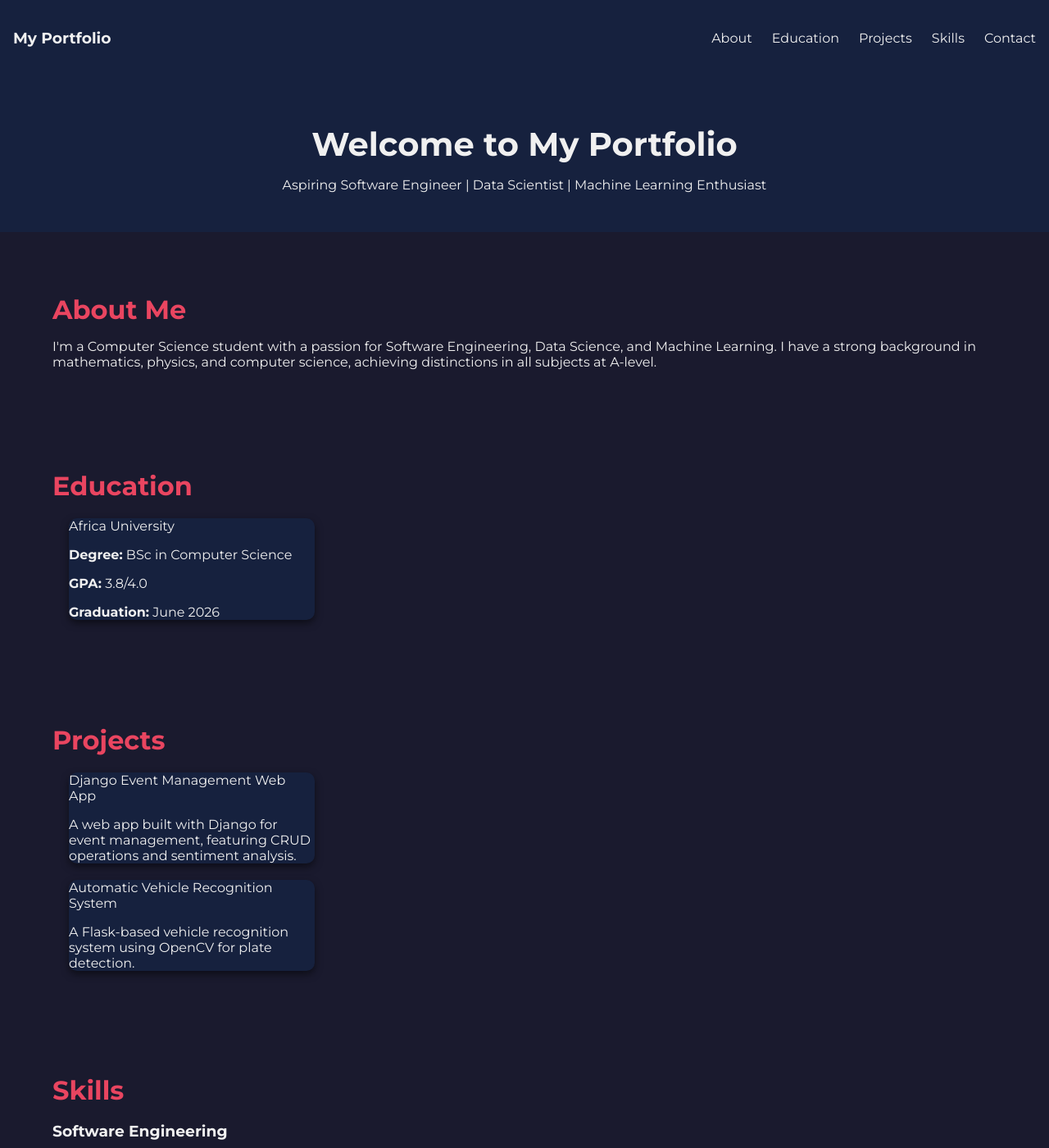
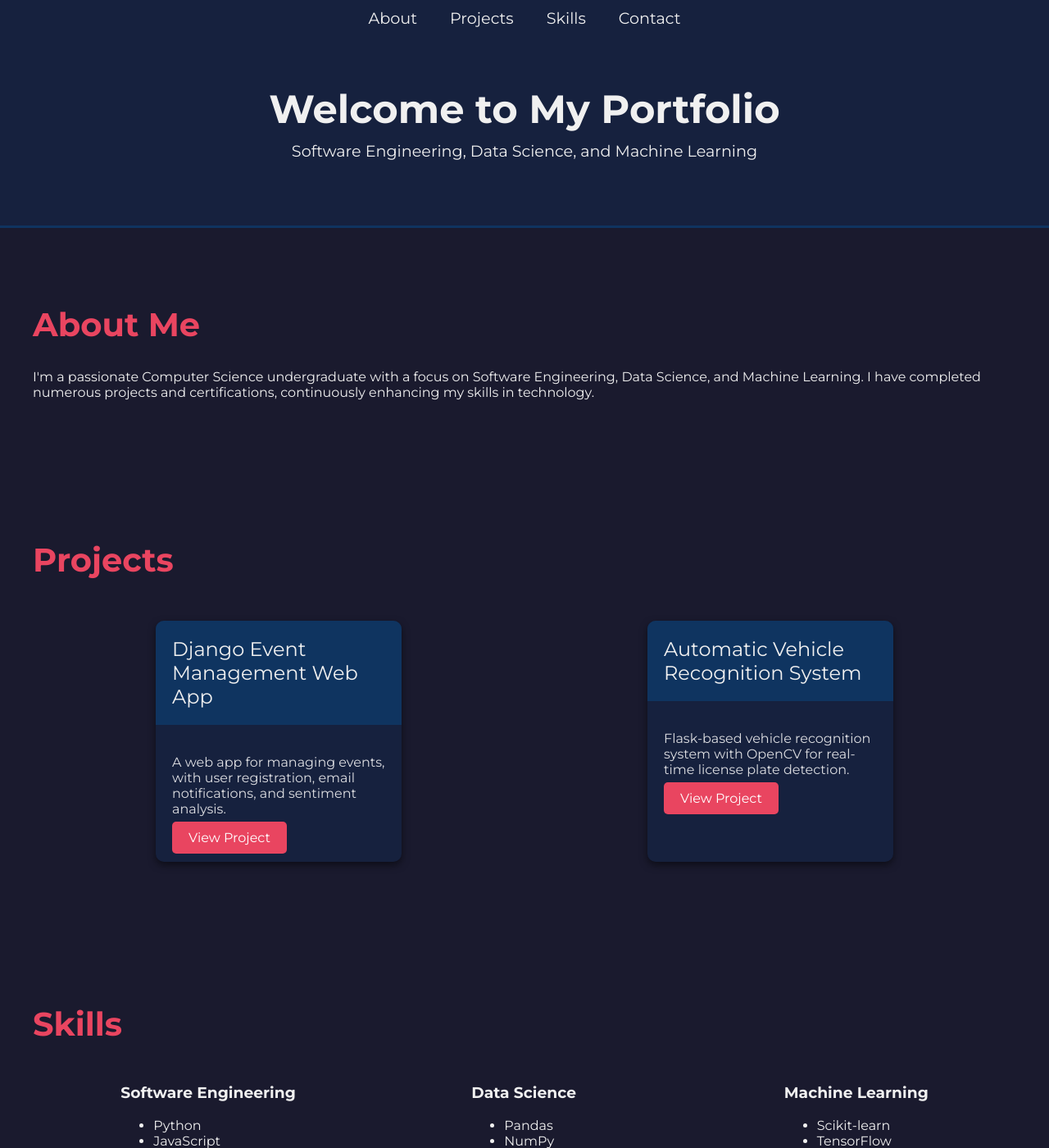
Before and after one commit to NyashaEysenck/NyashaEysenck.github.io, a Jekyll site: the page index.html, which Jekyll copies as it is, in a window 1280 px wide and 1400 px high. Shown: the whole window at 82% size. Built offline with Jekyll 4.4.1, drawn with Linux system fonts in a browser that asks for light colours; some of the changed text lies outside the part shown.

Commit message:
Update index.html

```diff
--- a/index.html
+++ b/index.html
@@ -3,42 +3,45 @@
 <head>
     <meta charset="UTF-8">
     <meta name="viewport" content="width=device-width, initial-scale=1.0">
-    <title>My Portfolio</title>
+    <title>Portfolio | [Your Name]</title>
     <link rel="stylesheet" href="https://cdnjs.cloudflare.com/ajax/libs/font-awesome/6.0.0-beta3/css/all.min.css">
     <link href="https://fonts.googleapis.com/css2?family=Montserrat:wght@400;700&display=swap" rel="stylesheet">
     <style>
         body {
             font-family: 'Montserrat', sans-serif;
+            margin: 0;
+            padding: 0;
             background-color: #1a1a2e;
             color: #f0f0f0;
-            margin: 0;
-            padding: 0;
         }
 
         /* Navbar */
         nav {
             background-color: #16213e;
-            padding: 1rem;
-            display: flex;
-            justify-content: space-between;
-            align-items: center;
+            padding: 10px 0;
+            position: sticky;
+            top: 0;
+            width: 100%;
+            z-index: 100;
         }
 
         nav ul {
-            list-style: none;
+            list-style-type: none;
+            padding: 0;
+            margin: 0;
             display: flex;
-            gap: 1.5rem;
+            justify-content: center;
         }
 
         nav ul li {
-            display: inline;
+            margin: 0 20px;
         }
 
         nav ul li a {
+            text-decoration: none;
             color: #f0f0f0;
-            text-decoration: none;
-            font-size: 1rem;
-            transition: color 0.3s ease;
+            font-size: 1.2rem;
+            transition: color 0.3s;
         }
 
         nav ul li a:hover {
@@ -46,35 +49,47 @@
         }
 
         header {
-            background-color: #16213e;
-            padding: 2rem;
+            background: #16213e;
+            padding: 60px 20px;
             text-align: center;
+            border-bottom: 3px solid #0f3460;
         }
 
-        h1 {
-            font-size: 2.5rem;
-            margin-bottom: 0.5rem;
+        header h1 {
+            font-size: 3rem;
+            margin: 0;
+            color: #f0f0f0;
+        }
+
+        header p {
+            font-size: 1.2rem;
+            margin-top: 10px;
+        }
+
+        section {
+            padding: 60px 20px;
         }
 
         h2 {
-            font-size: 2rem;
-            margin-bottom: 1rem;
+            font-size: 2.5rem;
+            margin-bottom: 30px;
             color: #e94560;
         }
 
-        .section {
-            padding: 2rem 4rem;
-            margin: 1rem 0;
-        }
-
-        /* Common Styles */
         .container {
             max-width: 1200px;
             margin: 0 auto;
         }
 
+        /* Project Cards */
+        .row {
+            display: flex;
+            flex-wrap: wrap;
+            justify-content: space-around;
+        }
+
         .card {
-            background: #16213e;
+            background-color: #16213e;
             border-radius: 10px;
             box-shadow: 0 4px 10px rgba(0, 0, 0, 0.5);
             width: 300px;
@@ -87,25 +102,37 @@
             box-shadow: 0 8px 20px rgba(0, 0, 0, 0.7);
         }
 
+        .card-header {
+            background-color: #0f3460;
+            padding: 20px;
+            font-size: 1.5rem;
+            color: #f0f0f0;
+            border-radius: 10px 10px 0 0;
+        }
+
+        .card-body {
+            padding: 20px;
+            color: #dcdde1;
+        }
+
         .btn-primary {
             background-color: #e94560;
-            border: none;
+            padding: 10px 20px;
+            border-radius: 5px;
             color: white;
-            padding: 10px 20px;
             text-decoration: none;
-            border-radius: 5px;
-            transition: background-color 0.3s ease;
         }
 
         .btn-primary:hover {
             background-color: #9a2f3c;
         }
 
+        /* Footer */
         footer {
+            background-color: #0f3460;
+            padding: 20px;
+            color: #dcdde1;
             text-align: center;
-            padding: 1rem;
-            background-color: #0f3460;
-            color: #dcdde1;
         }
 
         footer a {
@@ -122,112 +149,98 @@
 
 <!-- Navbar -->
 <nav>
-    <div class="logo">
-        <h3>My Portfolio</h3>
-    </div>
     <ul>
         <li><a href="#about">About</a></li>
-        <li><a href="#education">Education</a></li>
         <li><a href="#projects">Projects</a></li>
         <li><a href="#skills">Skills</a></li>
         <li><a href="#contact">Contact</a></li>
     </ul>
 </nav>
 
-<!-- Header Section -->
+<!-- Header -->
 <header>
     <h1>Welcome to My Portfolio</h1>
-    <p>Aspiring Software Engineer | Data Scientist | Machine Learning Enthusiast</p>
+    <p>Software Engineering, Data Science, and Machine Learning</p>
 </header>
 
 <!-- About Section -->
-<section id="about" class="section">
+<section id="about">
     <div class="container">
         <h2>About Me</h2>
-        <p>I'm a Computer Science student with a passion for Software Engineering, Data Science, and Machine Learning. I have a strong background in mathematics, physics, and computer science, achieving distinctions in all subjects at A-level.</p>
+        <p>I'm a passionate Computer Science undergraduate with a focus on Software Engineering, Data Science, and Machine Learning. I have completed numerous projects and certifications, continuously enhancing my skills in technology.</p>
     </div>
 </section>
 
-<!-- Education Section -->
-<section id="education" class="section">
+<!-- Projects Section -->
+<section id="projects">
     <div class="container">
-        <h2>Education</h2>
-        <div class="card">
-            <div class="card-header">Africa University</div>
-            <div class="card-body">
-                <p><strong>Degree:</strong> BSc in Computer Science</p>
-                <p><strong>GPA:</strong> 3.8/4.0</p>
-                <p><strong>Graduation:</strong> June 2026</p>
+        <h2>Projects</h2>
+        <div class="row">
+            <!-- Project 1 -->
+            <div class="card">
+                <div class="card-header">
+                    Django Event Management Web App
+                </div>
+                <div class="card-body">
+                    <p>A web app for managing events, with user registration, email notifications, and sentiment analysis.</p>
+                    <a href="#" class="btn-primary">View Project</a>
+                </div>
+            </div>
+            <!-- Project 2 -->
+            <div class="card">
+                <div class="card-header">
+                    Automatic Vehicle Recognition System
+                </div>
+                <div class="card-body">
+                    <p>Flask-based vehicle recognition system with OpenCV for real-time license plate detection.</p>
+                    <a href="#" class="btn-primary">View Project</a>
+                </div>
+            </div>
+            <!-- Add more projects as needed -->
+        </div>
+    </div>
+</section>
+
+<!-- Skills Section -->
+<section id="skills">
+    <div class="container">
+        <h2>Skills</h2>
+        <div class="row">
+            <div class="col">
+                <h3>Software Engineering</h3>
+                <ul>
+                    <li>Python</li>
+                    <li>JavaScript</li>
+                    <li>SQL</li>
+                    <li>Django</li>
+                    <li>Flask</li>
+                </ul>
+            </div>
+            <div class="col">
+                <h3>Data Science</h3>
+                <ul>
+                    <li>Pandas</li>
+                    <li>NumPy</li>
+                    <li>Matplotlib</li>
+                    <li>Data Wrangling</li>
+                </ul>
+            </div>
+            <div class="col">
+                <h3>Machine Learning</h3>
+                <ul>
+                    <li>Scikit-learn</li>
+                    <li>TensorFlow</li>
+                    <li>OpenCV</li>
+                    <li>EasyOCR</li>
+                </ul>
             </div>
         </div>
     </div>
 </section>
 
-<!-- Projects Section -->
-<section id="projects" class="section">
-    <div class="container">
-        <h2>Projects</h2>
-        <div class="row">
-            <div class="card">
-                <div class="card-header">Django Event Management Web App</div>
-                <div class="card-body">
-                    <p>A web app built with Django for event management, featuring CRUD operations and sentiment analysis.</p>
-                </div>
-            </div>
-            <div class="card">
-                <div class="card-header">Automatic Vehicle Recognition System</div>
-                <div class="card-body">
-                    <p>A Flask-based vehicle recognition system using OpenCV for plate detection.</p>
-                </div>
-            </div>
-        </div>
-    </div>
-</section>
-
-<!-- Skills Section -->
-<section id="skills" class="section">
-    <div class="container">
-        <h2>Skills</h2>
-        <div>
-            <h3>Software Engineering</h3>
-            <ul>
-                <li>Python, C++, JavaScript</li>
-                <li>Flask, Django, React</li>
-                <li>SQL, MongoDB</li>
-            </ul>
-        </div>
-        <div>
-            <h3>Data Science</h3>
-            <ul>
-                <li>Pandas, NumPy</li>
-                <li>Scikit-learn</li>
-                <li>Data Wrangling and Visualization</li>
-            </ul>
-        </div>
-        <div>
-            <h3>Machine Learning</h3>
-            <ul>
-                <li>TensorFlow, Keras</li>
-                <li>YOLO, ResNet, VGG</li>
-                <li>Model Training and Optimization</li>
-            </ul>
-        </div>
-    </div>
-</section>
-
-<!-- Contact Section -->
-<section id="contact" class="section">
-    <div class="container">
-        <h2>Contact Me</h2>
-        <p>Email: <a href="mailto:youremail@example.com">youremail@example.com</a></p>
-    </div>
-</section>
-
 <!-- Footer -->
-<footer>
-    <p>&copy; 2024 My Portfolio. All rights reserved.</p>
-    <a href="https://github.com/yourusername" target="_blank"><i class="fab fa-github"></i></a>
-    <a href="https://linkedin.com/in/yourusername" target="_blank"><i class="fab fa-linkedin"></i></a>
+<footer id="contact">
+    <p>&copy; 2024 Your Name | <a href="mailto:your.email@example.com">Contact Me</a></p>
 </footer>
 
 </body>
```
